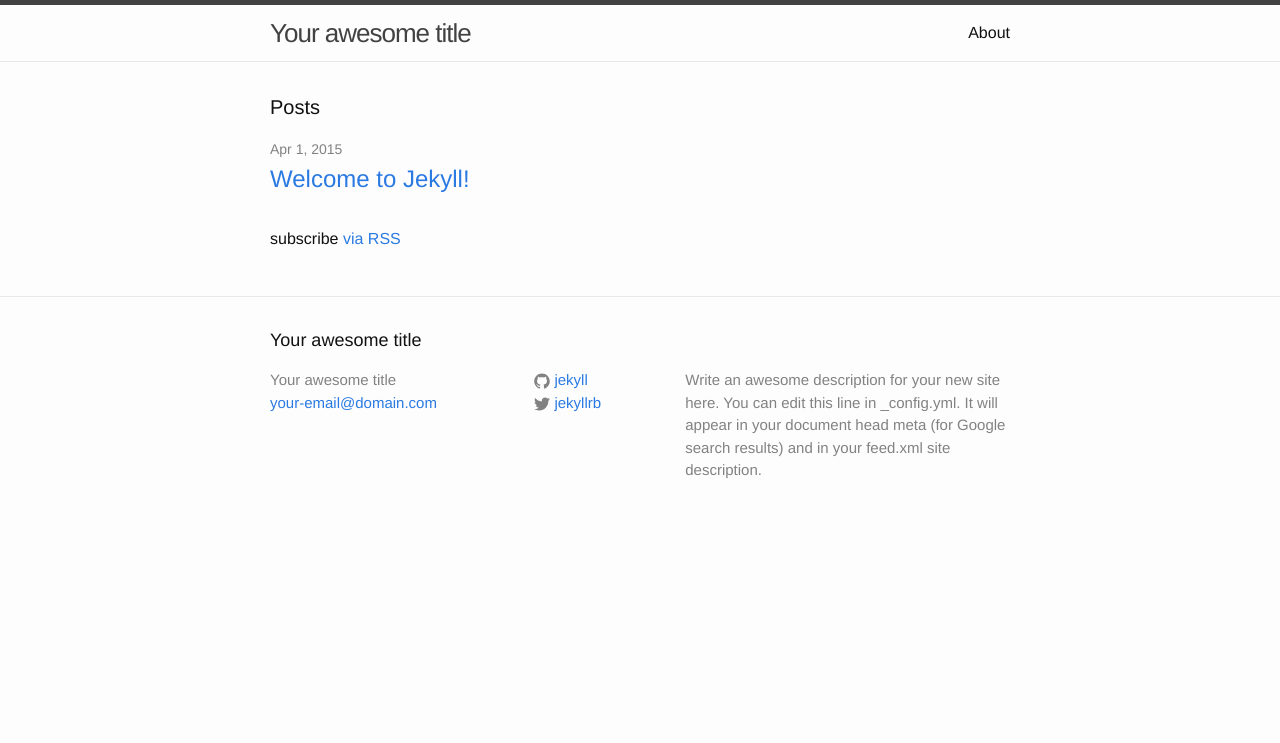
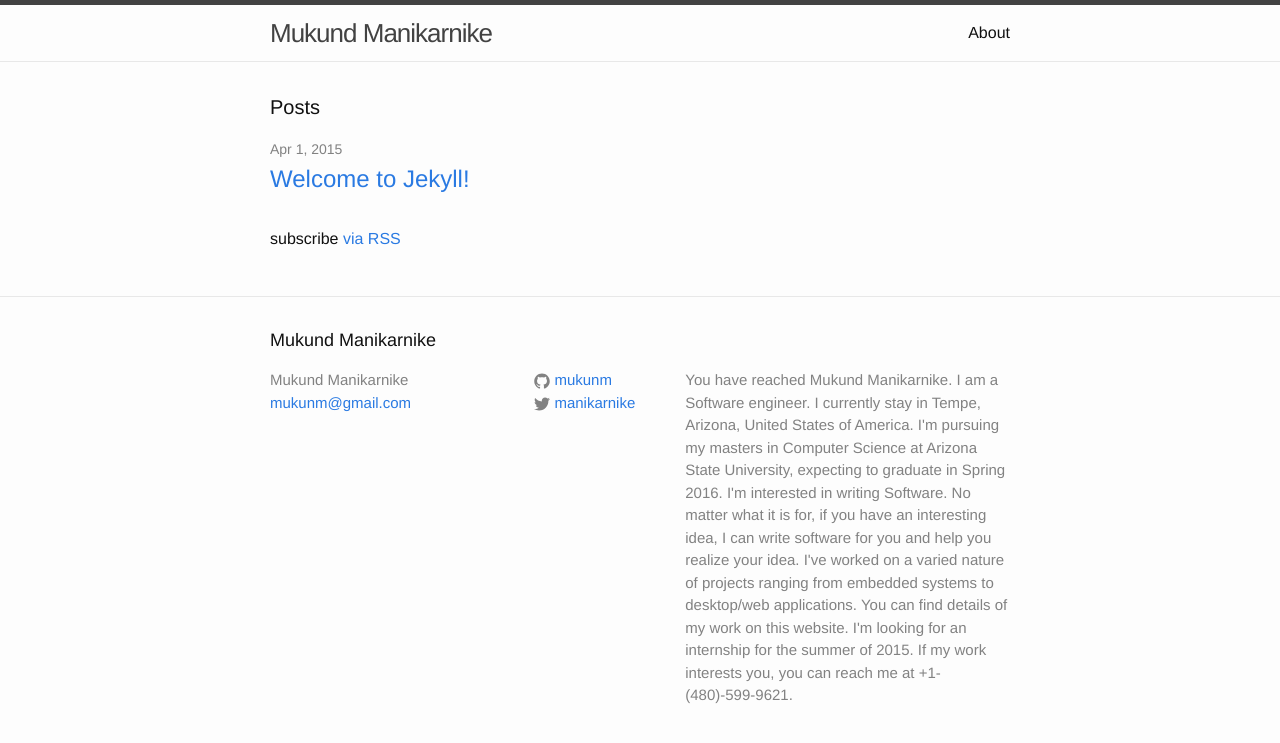
Before and after one commit to deeptianupindi/mukunm.github.io, a Jekyll site: the page built from index.html, in a window 1280 px wide. Shown: the top 743 px of the page. Built offline with Jekyll 4.4.1, drawn with Linux system fonts in a browser that asks for light colours.

Commit message:
Home page configuration has been changed

```diff
--- a/_config.yml
+++ b/_config.yml
@@ -1,14 +1,26 @@
 # Site settings
-title: Your awesome title
-email: your-email@domain.com
+title: Mukund Manikarnike
+email: mukunm@gmail.com
 description: > # this means to ignore newlines until "baseurl:"
-  Write an awesome description for your new site here. You can edit this
-  line in _config.yml. It will appear in your document head meta (for
-  Google search results) and in your feed.xml site description.
+  You have reached Mukund Manikarnike. I am a Software engineer. I currently
+  stay in Tempe, Arizona, United States of America.
+
+  I'm pursuing my masters in Computer Science at Arizona State University,
+  expecting to graduate in Spring 2016.
+
+  I'm interested in writing Software. No matter what it is for, if you have
+  an interesting idea, I can write software for you and help you realize your
+  idea. I've worked on a varied nature of projects ranging from embedded systems
+  to desktop/web applications.
+
+  You can find details of my work on this website. I'm looking for an internship
+  for the summer of 2015. If my work interests you, you can reach
+  me at +1-(480)-599-9621.
+
 baseurl: "" # the subpath of your site, e.g. /blog/
 url: "http://yourdomain.com" # the base hostname & protocol for your site
-twitter_username: jekyllrb
-github_username:  jekyll
+twitter_username: manikarnike
+github_username:  mukunm
 
 # Build settings
 markdown: kramdown
```
